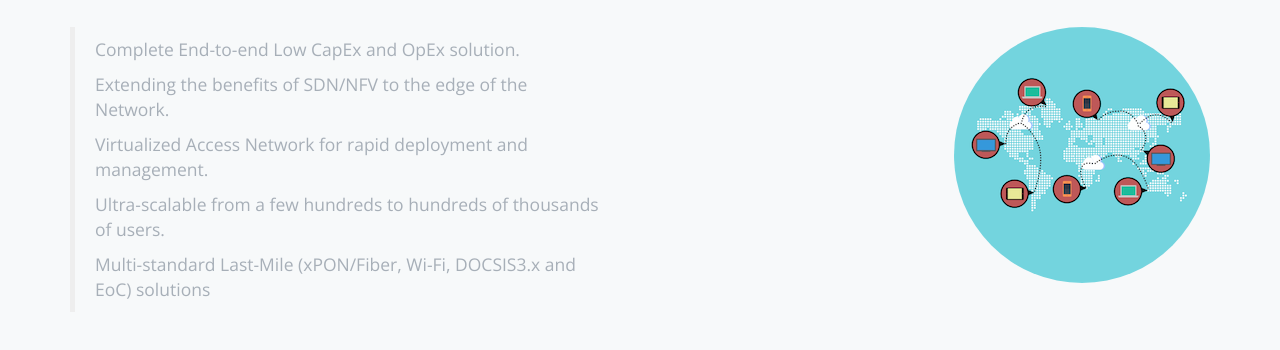
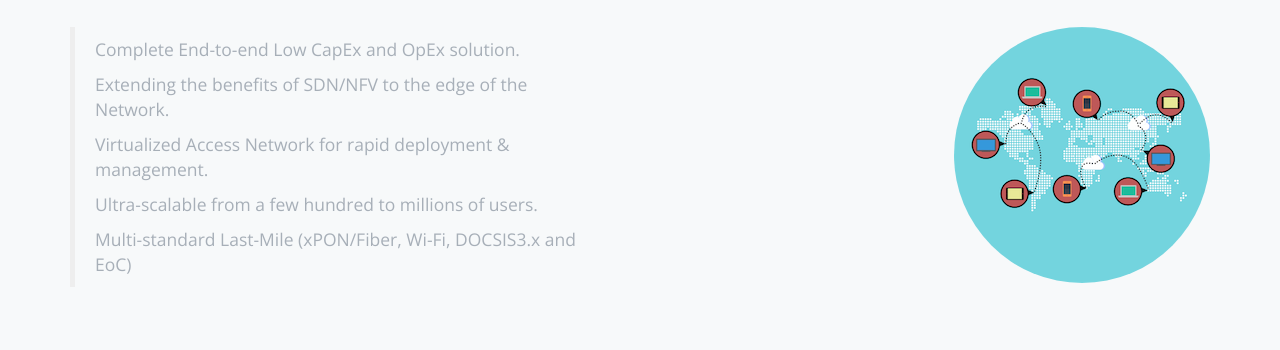
Before and after one commit to uvaca/uvaca.github.io, a plain HTML site: page index.html in a window 1280 px wide. Shown: the part 602-952 px from the top of the page. Drawn offline with nearby package versions, Linux system fonts and the light colour scheme.

Commit message:
Update index.html

```diff
--- a/index.html
+++ b/index.html
@@ -76,9 +76,9 @@
                 <blockquote class="font-light">
                     <p>Complete End-to-end Low CapEx and OpEx solution.</p>
                     <p>Extending the benefits of SDN/NFV to the edge of the Network.</p>
-                    <p>Virtualized Access Network for rapid deployment and management.</p>
-                    <p>Ultra-scalable from a few hundreds to hundreds of thousands of users. </p>
-                    <p>Multi-standard Last-Mile (xPON/Fiber, Wi-Fi, DOCSIS3.x and EoC) solutions</p>
+                    <p>Virtualized Access Network for rapid deployment & management.</p>
+                    <p>Ultra-scalable from a few hundred to millions of users. </p>
+                    <p>Multi-standard Last-Mile (xPON/Fiber, Wi-Fi, DOCSIS3.x and EoC)</p>
                 </blockquote>
             </div>
             <div class="col-md-6 ">
```
